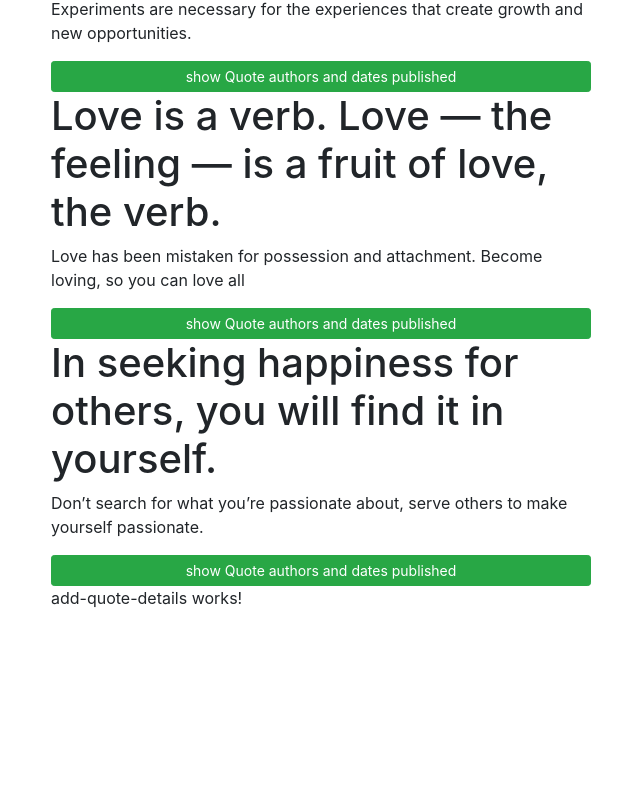
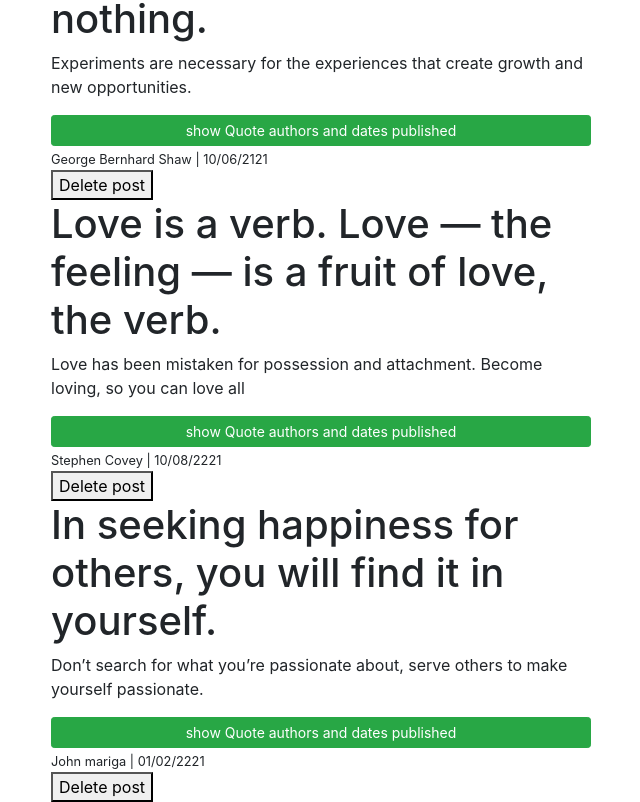
Before and after one commit to Mariga123/Quotehub, an Angular app: page / in a window 1280 px wide. Shown: the part 1164-1966 px from the top of the page, without its empty margins (34-674 px from the left). Before the commit the page ends 1790 px from the top, so only its background shows below. Built offline with nearby package versions, Linux system fonts and the light colour scheme.

Commit message:
nesting parent component to child component

```diff
--- a/src/app/add-quote-details/add-quote-details.component.html
+++ b/src/app/add-quote-details/add-quote-details.component.html
@@ -1 +1,2 @@
-<p>add-quote-details works!</p>
+<small> {{ quote.author}} | {{ quote.date}} </small> <br>
+<button>Delete post</button>
--- a/src/app/add-quote-details/add-quote-details.component.ts
+++ b/src/app/add-quote-details/add-quote-details.component.ts
@@ -1,5 +1,5 @@
-import { Component, OnInit } from '@angular/core';
-
+import { Component, OnInit, Input } from '@angular/core';
+import { Quotes } from '../quotes';
 @Component({
   selector: 'app-add-quote-details',
   templateUrl: './add-quote-details.component.html',
@@ -7,9 +7,12 @@ import { Component, OnInit } from '@angular/core';
 })
 export class AddQuoteDetailsComponent implements OnInit {
 
+  @Input() quote: Quotes;
+
   constructor() { }
 
-  ngOnInit(): void {
+  // tslint:disable-next-line: typedef
+  ngOnInit(){
   }
 
 }
--- a/src/app/add-quote/add-quote.component.html
+++ b/src/app/add-quote/add-quote.component.html
@@ -3,9 +3,9 @@
     <div class="col-sm-6">
         <div *ngFor='let quote of quote; let i = index'>
             <h1>{{ quote.title }}</h1>
-            <p>{{ quote.description}}</p>
+            <p>{{ quote.description }}</p>
             <a class="btn btn-sm btn-block btn-success">show Quote authors and dates published</a>
+            <app-add-quote-details [quote]='quote'></app-add-quote-details>
         </div>
-        <app-add-quote-details></app-add-quote-details>
     </div>
 </div>
--- a/src/app/app.module.ts
+++ b/src/app/app.module.ts
@@ -16,7 +16,7 @@ import { AddQuoteDetailsComponent } from './add-quote-details/add-quote-details.
   ],
   imports: [
     BrowserModule,
-    AppRoutingModule
+    AppRoutingModule,
   ],
   providers: [],
   bootstrap: [AppComponent]
--- a/src/app/quotes/quotes.component.ts
+++ b/src/app/quotes/quotes.component.ts
@@ -9,7 +9,8 @@ export class QuotesComponent implements OnInit {
 
   constructor() { }
 
-  ngOnInit(): void {
+  // tslint:disable-next-line: typedef
+  ngOnInit() {
   }
 
 }
```
